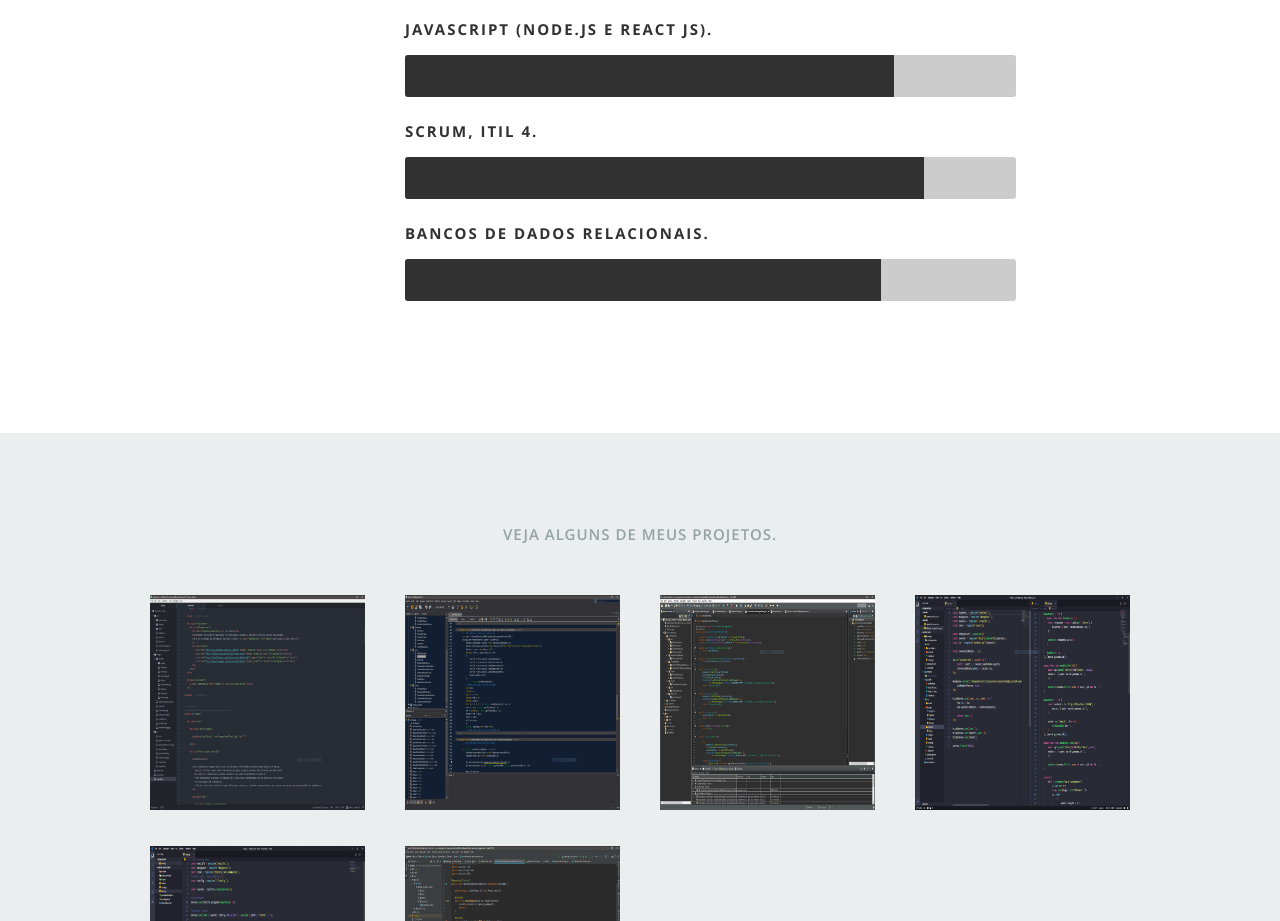
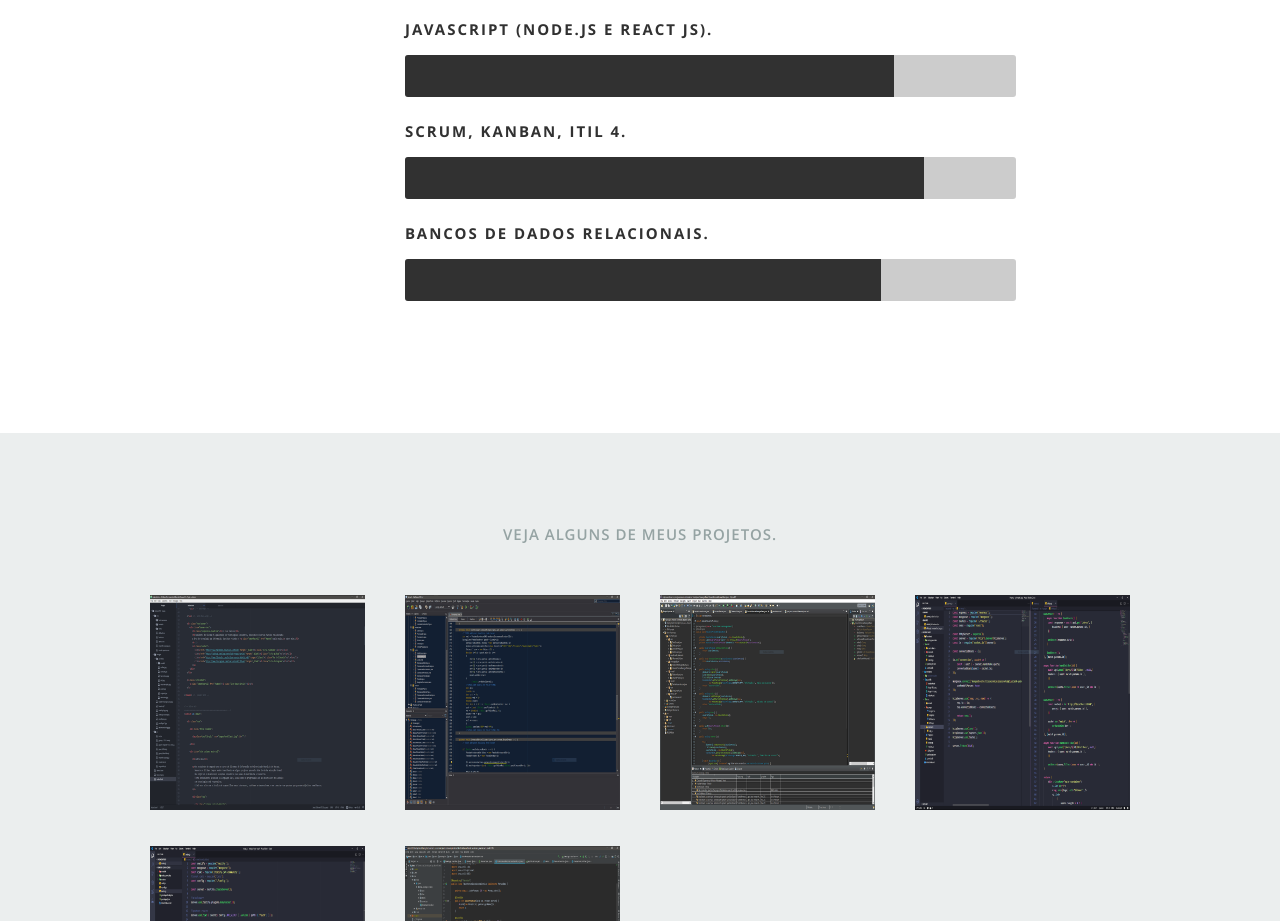
Before and after one commit to isacsneto/isacsneto.github.io, a plain HTML site: page index.html in a window 1280 px wide. Shown: the part 3220-4141 px from the top of the page. Drawn offline with nearby package versions, Linux system fonts and the light colour scheme.

Commit message:
att info

```diff
--- a/index.html
+++ b/index.html
@@ -303,7 +303,7 @@
 					   <li><span class="bar-expand photoshop"></span><em>Java, spring boot/MVC, JSF, JPA, Hibernate, WebFlux...</em></li>
 						<li><span class="bar-expand wordpress"></span><em>IntelliJ, Git, JIRA</em></li>
 						<li><span class="bar-expand css"></span><em>JavaScript (Node.js e React js).</em></li>
-						<li><span class="bar-expand html5"></span><em>Scrum, ITIL 4.</em></li>
+						<li><span class="bar-expand html5"></span><em>Scrum, Kanban, ITIL 4.</em></li>
                   <li><span class="bar-expand mysql"></span><em>Bancos de dados relacionais.</em></li>
 					</ul>
 
```
